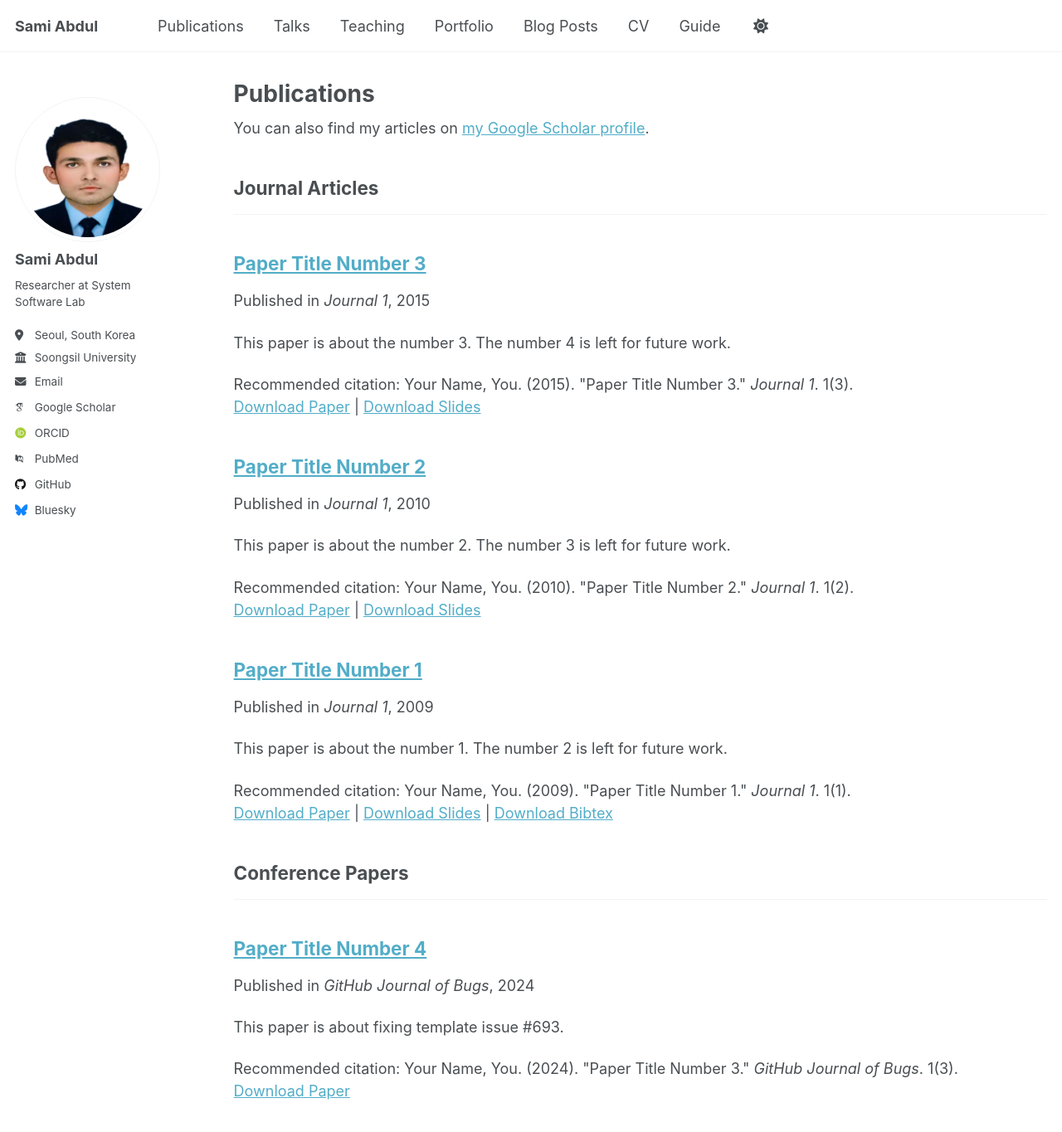
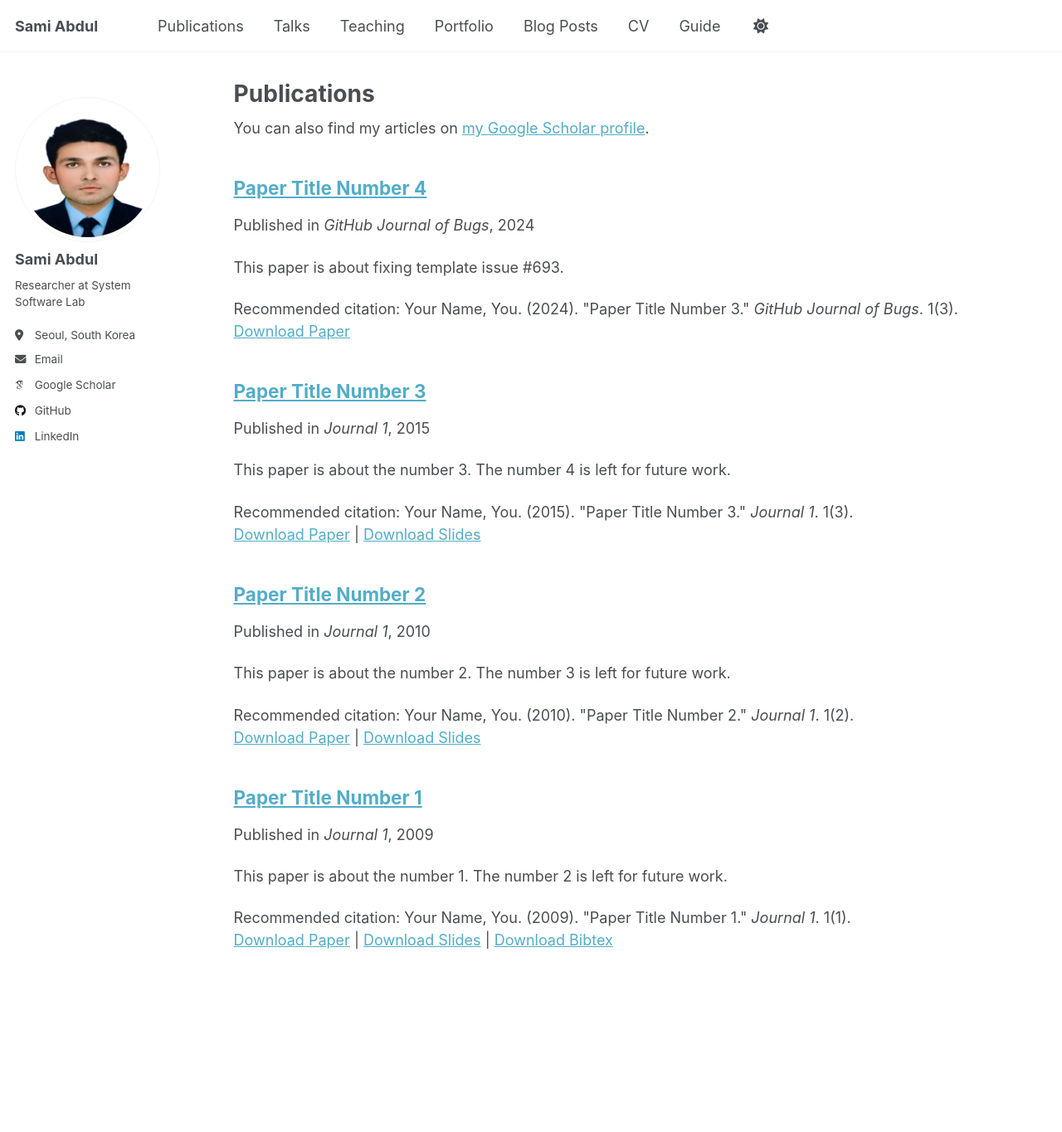
Before and after one commit to abdulsami101/abdulsami.github.io, a Jekyll site: the page built from _pages/publications.html, in a window 1280 px wide and 1400 px high. Shown: the top 1365 px of the window at 83% size. Built offline with Jekyll 4.4.1, drawn with Linux system fonts in a browser that asks for light colours; some web fonts are replaced; some of the changed lines change nothing that is shown; some of the changed text lies outside the part shown.

Commit message:
Update _config.yml

```diff
--- a/_config.yml
+++ b/_config.yml
@@ -3,94 +3,23 @@
 # This config file is meant for settings that affect your entire site, values
 # which you are expected to set up once and rarely need to edit after that.
 # For technical reasons, this file is *NOT* reloaded automatically when you use
-# `jekyll serve -l -H localhost`. If you change this file, please restart the
-# server process.
+# `jekyll serve`. If you change this file, please restart the server process.
 
-# Basic Site Settings
+# Site Settings
 locale                   : "en-US"
-site_theme               : "default"
 title                    : "Sami Abdul"
 title_separator          : "-"
-name                     : &name "Sami Abdul "
-description              : &description "Research Assistant at System Software Lab"
-url                      :
+name                     : &name "Sami Abdul"
+description              : &description "Researcher at System Software Lab"
+url                      : https://abdulsami101.github.io # the base hostname & protocol for your site e.g. "https://mmistakes.github.io"
 baseurl                  : "" # the subpath of your site, e.g. "/blog"
-repository               : "academicpages/academicpages.github.io"
-
-# Site Author - The following control what appear as part of the author content on the side bar.
-#               If a field is blank the icon and link will not appear, otherwise it will be shown.
-#               Additional customization can be done by editing /_includes/author-profile.html
-author:
-  # Biographic information
-  avatar           : "sami.png"
-  name             : "Sami Abdul"
-  pronouns         : # example: "she/her"
-  bio              : "Researcher at System Software Lab"
-  location         : "Seoul, South Korea"
-  employer         : "Soongsil University"
-  uri              : # https://ssu.ac.kr/
-  email            : "none@example.org"
-
-  # Academic websites
-  arxiv            : # URL - Update with the correct link to your profile
-  googlescholar    : "https://scholar.google.com/citations?user=PS_CX0AAAAAJ"
-  impactstory      : # URL
-  orcid            : "http://orcid.org/yourorcidurl"
-  semantic         : # URL
-  pubmed           : "https://www.ncbi.nlm.nih.gov/pubmed/?term=john+snow"
-  researchgate     : # URL
-  scopus           : # URL
-
-  # Repositories and software development
-  bitbucket        : # Username - Update with your username on the site
-  codepen          : # Username
-  dribbble         : # Username
-  github           : "academicpages"
-  kaggle           : # Username
-  stackoverflow    : # User number or user number and name (i.e., use "1" or "1/jeff-atwood")
-
-  # Social media
-  bluesky          : "bsky.app" # Replace this with you Bluesky username
-  facebook         : # Username
-  flickr           : # Username
-  foursquare       : # Username
-  goodreads        : # Username
-  google_plus      : # Username
-  keybase          : # Username
-  instagram        : # Username
-  lastfm           : # Username
-  linkedin         : # Username
-  mastodon         : # URL
-  medium           : # URL
-  pinterest        : # Username
-  soundcloud       : # Username
-  steam            : # Username
-  telegram         : # URL
-  tumblr           : # Username
-  twitter          : # Username for X / Twitter
-  vine             : # Username
-  weibo            : # Username
-  wikipedia        : # Username
-  xing             : # Username
-  youtube          : # Username
-  zhihu            : # Username
-
-# Publication Category - The following the list of publication categories and their headings
-publication_category:
-  books:
-    title: 'Books'
-  manuscripts:
-    title: 'Journal Articles'
-  conferences:
-    title: 'Conference Papers'
-
-# Site Settings
+repository               : "abdulsami101/sami-portfolio.github.io"
 teaser                   :  # filename of teaser fallback teaser image placed in /images/, .e.g. "500x300.png"
 breadcrumbs              : false # true, false (default)
 words_per_minute         : 160
 future                   : true
 read_more                : "disabled" # if enabled, adds "Read more" links to excerpts
-talkmap_link             : false      #change to true to add link to talkmap on talks page
+talkmap_link             : false #change to true to add link to talkmap on talks page
 comments:
   provider               : # false (default), "disqus", "discourse", "facebook", "google-plus", "staticman", "custom"
   disqus:
@@ -118,16 +47,13 @@ staticman:
       options:
         format           : "iso8601" # "iso8601" (default), "timestamp-seconds", "timestamp-milliseconds"
 atom_feed:
-  hide                   : false     # change to true to hide the RSS feed in the footer
   path                   : # blank (default) uses feed.xml
-
 
 # SEO Related
 google_site_verification :
 bing_site_verification   :
 alexa_site_verification  :
 yandex_site_verification :
-
 
 # Social Sharing
 twitter:
@@ -147,9 +73,44 @@ social:
 
 # Analytics
 analytics:
-  provider               :  "false" # false (default), "google", "google-universal", "google-analytics-4", "custom"
+  provider               :  "google-universal" # false (default), "google", "google-universal", "custom"
   google:
     tracking_id          :
+
+
+# Site Author
+author:
+  name             : "Sami Abdul"
+  avatar           : "sami.png"
+  bio              : "Researcher at System Software Lab"
+  location         : "Seoul, South Korea"
+  employer         :
+  googlescholar    : "https://scholar.google.com/citations?user=YSI0Su4AAAAJ&hl=en"
+  email            :  sami@soongsil.ac.kr
+  uri              :
+  bitbucket        :
+  codepen          :
+  dribbble         :
+  flickr           :
+  facebook         :
+  foursquare       :
+  github           : "abdulsami101"
+  google_plus      :
+  keybase          :
+  instagram        :
+  lastfm           :
+  linkedin         : "https://www.linkedin.com/in/abdul-sami-306339178/"
+  pinterest        :
+  soundcloud       :
+  stackoverflow    : # http://stackoverflow.com/users/123456/username
+  steam            :
+  tumblr           :
+  twitter          : # "replacethistwitterhandle"
+  vine             :
+  weibo            :
+  xing             :
+  youtube          :
+  wikipedia        :
 
 
 # Reading Files
@@ -162,26 +123,23 @@ exclude:
   - "*.sublime-workspace"
   - .asset-cache
   - .bundle
-  - .github
   - .jekyll-assets-cache
   - .sass-cache
+  - CHANGELOG
+  - Capfile
+  - Gemfile
+  - Gruntfile.js
+  - LICENSE
+  - README
+  - Rakefile
   - assets/js/_main.js
   - assets/js/plugins
   - assets/js/vendor
-  - CHANGELOG
-  - Capfile
   - config
-  - Dockerfile
-  - Gemfile
-  - Gruntfile.js
   - gulpfile.js
-  - LICENSE
-  - local
   - log
   - node_modules
-  - package.json*
-  - Rakefile
-  - README
+  - package.json
   - tmp
   - vendor
 keep_files:
@@ -211,7 +169,7 @@ kramdown:
   enable_coderay: false
 
 
-# These settings control the types of collections used by the template
+# Collections
 collections:
   teaching:
     output: true
@@ -227,7 +185,7 @@ collections:
     permalink: /:collection/:path/
 
 
-# These settings control how pages and collections are included in the site
+# Defaults
 defaults:
   # _posts
   - scope:
@@ -283,7 +241,6 @@ defaults:
       author_profile: true
       share: true
 
-
 # Sass/SCSS
 sass:
   sass_dir: _sass
@@ -294,25 +251,22 @@ sass:
 permalink: /:categories/:title/
 # paginate: 5 # amount of posts to show
 # paginate_path: /page:num/
-timezone: Etc/UTC # http://en.wikipedia.org/wiki/List_of_tz_database_time_zones
+timezone: America/Los_Angeles # http://en.wikipedia.org/wiki/List_of_tz_database_time_zones
 
 
 # Plugins
 plugins:
-  - jekyll-feed
-  - jekyll-gist
   - jekyll-paginate
   - jekyll-sitemap
+  - jekyll-gist
+  - jekyll-feed
   - jekyll-redirect-from
-  - jemoji
-
-# Mimic GitHub Pages with --safe
+# mimic GitHub Pages with --safe
 whitelist:
-  - jekyll-feed
-  - jekyll-gist
   - jekyll-paginate
   - jekyll-sitemap
-  - jekyll-redirect-from
+  - jekyll-gist
+  - jekyll-feed
   - jemoji
 
 
```
